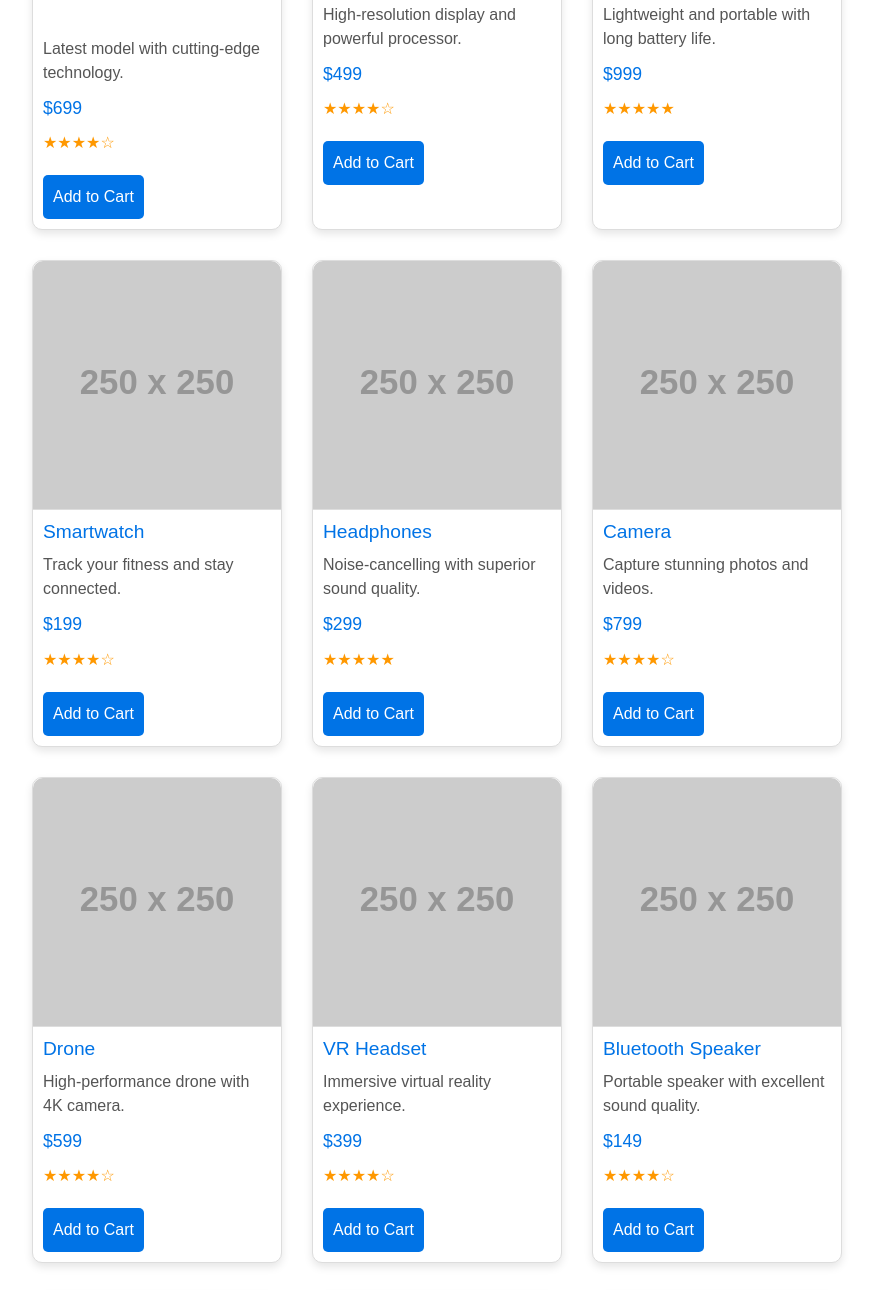
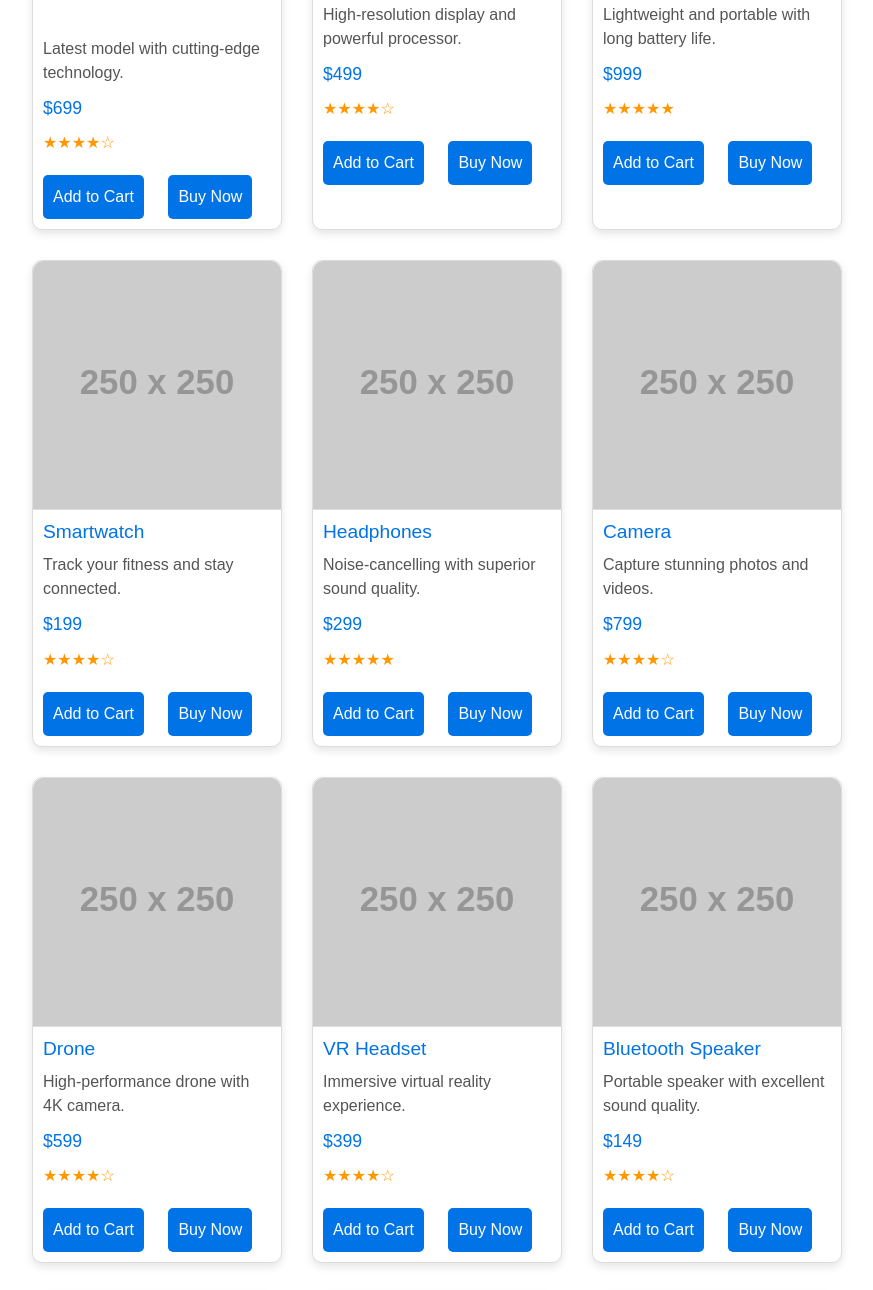
Before and after one commit to suganthv24/E-Commerce, a plain HTML site: page products.html in a window 1280 px wide. Shown: the part 483-1773 px from the top of the page, without its empty margins (203-1076 px from the left). Drawn offline with nearby package versions, Linux system fonts and the light colour scheme; placeholder pictures from the web are drawn by us.

Commit message:
changes made

```diff
--- a/products.html
+++ b/products.html
@@ -124,6 +124,7 @@
             <p class="price">$699</p>
             <p class="rating">★★★★☆</p>
             <button>Add to Cart</button>
+            <button>Buy Now</button>
         </div>
         <div class="product">
             <img src="https://via.placeholder.com/250" alt="Gadget 2">
@@ -132,6 +133,7 @@
             <p class="price">$499</p>
             <p class="rating">★★★★☆</p>
             <button>Add to Cart</button>
+            <button>Buy Now</button>
         </div>
         <div class="product">
             <img src="https://via.placeholder.com/250" alt="Gadget 3">
@@ -140,6 +142,7 @@
             <p class="price">$999</p>
             <p class="rating">★★★★★</p>
             <button>Add to Cart</button>
+            <button>Buy Now</button>
         </div>
         <div class="product">
             <img src="https://via.placeholder.com/250" alt="Gadget 4">
@@ -148,6 +151,7 @@
             <p class="price">$199</p>
             <p class="rating">★★★★☆</p>
             <button>Add to Cart</button>
+            <button>Buy Now</button>
         </div>
         <div class="product">
             <img src="https://via.placeholder.com/250" alt="Gadget 5">
@@ -156,6 +160,7 @@
             <p class="price">$299</p>
             <p class="rating">★★★★★</p>
             <button>Add to Cart</button>
+            <button>Buy Now</button>
         </div>
         <div class="product">
             <img src="https://via.placeholder.com/250" alt="Gadget 6">
@@ -164,6 +169,7 @@
             <p class="price">$799</p>
             <p class="rating">★★★★☆</p>
             <button>Add to Cart</button>
+            <button>Buy Now</button>
         </div>
         <div class="product">
             <img src="https://via.placeholder.com/250" alt="Gadget 7">
@@ -172,6 +178,7 @@
             <p class="price">$599</p>
             <p class="rating">★★★★☆</p>
             <button>Add to Cart</button>
+            <button>Buy Now</button>
         </div>
         <div class="product">
             <img src="https://via.placeholder.com/250" alt="Gadget 8">
@@ -180,6 +187,7 @@
             <p class="price">$399</p>
             <p class="rating">★★★★☆</p>
             <button>Add to Cart</button>
+            <button>Buy Now</button>
         </div>
         <div class="product">
             <img src="https://via.placeholder.com/250" alt="Gadget 9">
@@ -188,6 +196,7 @@
             <p class="price">$149</p>
             <p class="rating">★★★★☆</p>
             <button>Add to Cart</button>
+            <button>Buy Now</button>
         </div>
         <div class="product">
             <img src="https://via.placeholder.com/250" alt="Gadget 10">
@@ -196,6 +205,7 @@
             <p class="price">$129</p>
             <p class="rating">★★★★☆</p>
             <button>Add to Cart</button>
+            <button>Buy Now</button>
         </div>
         <div class="product">
             <img src="https://via.placeholder.com/250" alt="Gadget 11">
@@ -204,6 +214,7 @@
             <p class="price">$99</p>
             <p class="rating">★★★★☆</p>
             <button>Add to Cart</button>
+            <button>Buy Now</button>
         </div>
         <div class="product">
             <img src="https://via.placeholder.com/250" alt="Gadget 12">
@@ -212,6 +223,7 @@
             <p class="price">$29</p>
             <p class="rating">★★★★☆</p>
             <button>Add to Cart</button>
+            <button>Buy Now</button>
         </div>
         <div class="product">
             <img src="https://via.placeholder.com/250" alt="Gadget 13">
@@ -220,6 +232,7 @@
             <p class="price">$49</p>
             <p class="rating">★★★★☆</p>
             <button>Add to Cart</button>
+            <button>Buy Now</button>
         </div>
         <div class="product">
             <img src="https://via.placeholder.com/250" alt="Gadget 14">
@@ -228,6 +241,7 @@
             <p class="price">$199</p>
             <p class="rating">★★★★☆</p>
             <button>Add to Cart</button>
+            <button>Buy Now</button>
         </div>
         <div class="product">
             <img src="https://via.placeholder.com/250" alt="Gadget 15">
@@ -236,6 +250,7 @@
             <p class="price">$299</p>
             <p class="rating">★★★★☆</p>
             <button>Add to Cart</button>
+            <button>Buy Now</button>
         </div>
         <div class="product">
             <img src="https://via.placeholder.com/250" alt="Gadget 16">
@@ -244,6 +259,7 @@
             <p class="price">$149</p>
             <p class="rating">★★★★☆</p>
             <button>Add to Cart</button>
+            <button>Buy Now</button>
         </div>
         <div class="product">
             <img src="https://via.placeholder.com/250" alt="Gadget 17">
@@ -252,6 +268,7 @@
             <p class="price">$49</p>
             <p class="rating">★★★★☆</p>
             <button>Add to Cart</button>
+            <button>Buy Now</button>
         </div>
         <div class="product">
             <img src="https://via.placeholder.com/250" alt="Gadget 18">
@@ -260,6 +277,7 @@
             <p class="price">$299</p>
             <p class="rating">★★★★☆</p>
             <button>Add to Cart</button>
+            <button>Buy Now</button>
         </div>
         <div class="product">
             <img src="https://via.placeholder.com/250" alt="Gadget 19">
@@ -268,6 +286,7 @@
             <p class="price">$199</p>
             <p class="rating">★★★★☆</p>
             <button>Add to Cart</button>
+            <button>Buy Now</button>
         </div>
         <div class="product">
             <img src="https://via.placeholder.com/250" alt="Gadget 20">
@@ -276,6 +295,7 @@
             <p class="price">$29</p>
             <p class="rating">★★★★☆</p>
             <button>Add to Cart</button>
+            <button>Buy Now</button>
     </div>
     <script src="https://code.jquery.com/jquery-3.5.1.slim.min.js"></script>
     <script src="https://cdn.jsdelivr.net/npm/@popperjs/core@2.5.4/dist/umd/popper.min.js"></script>
```
